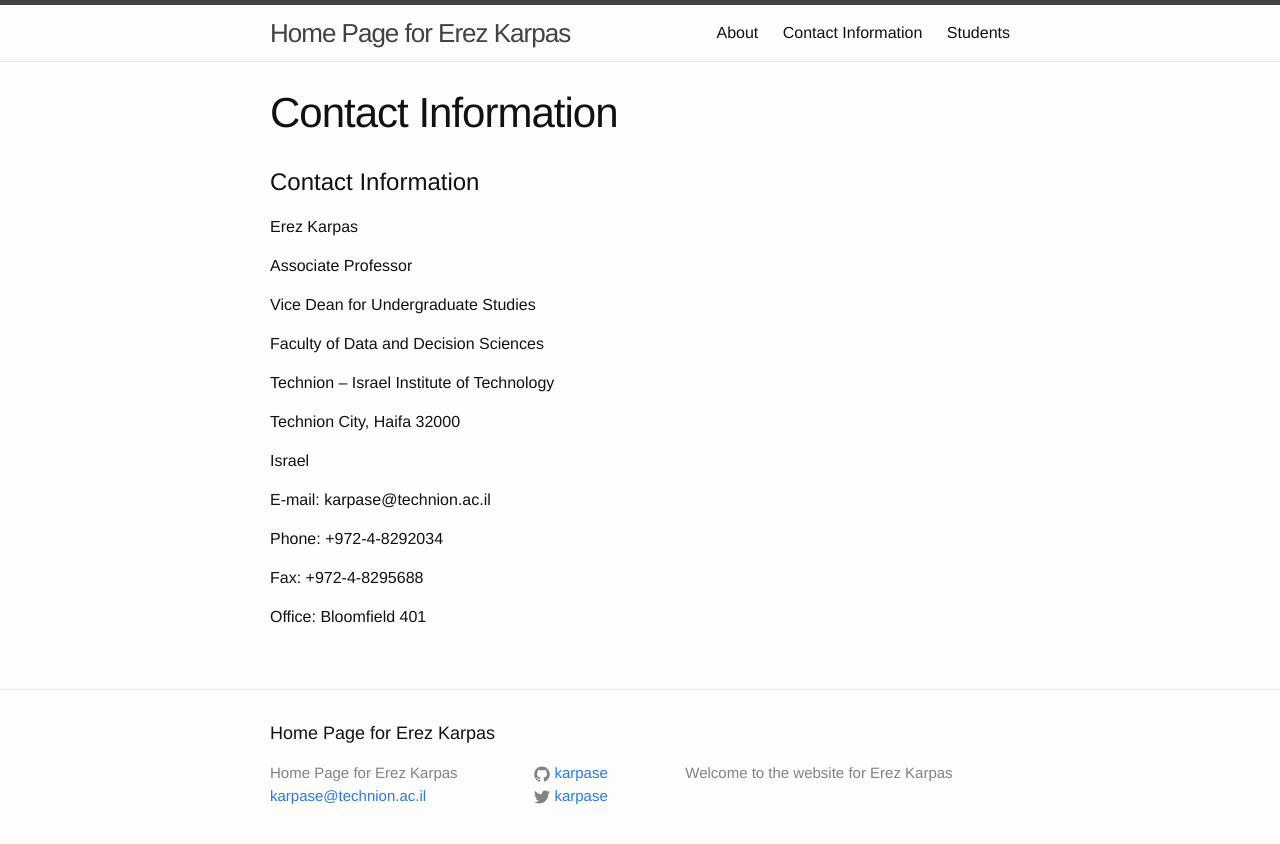
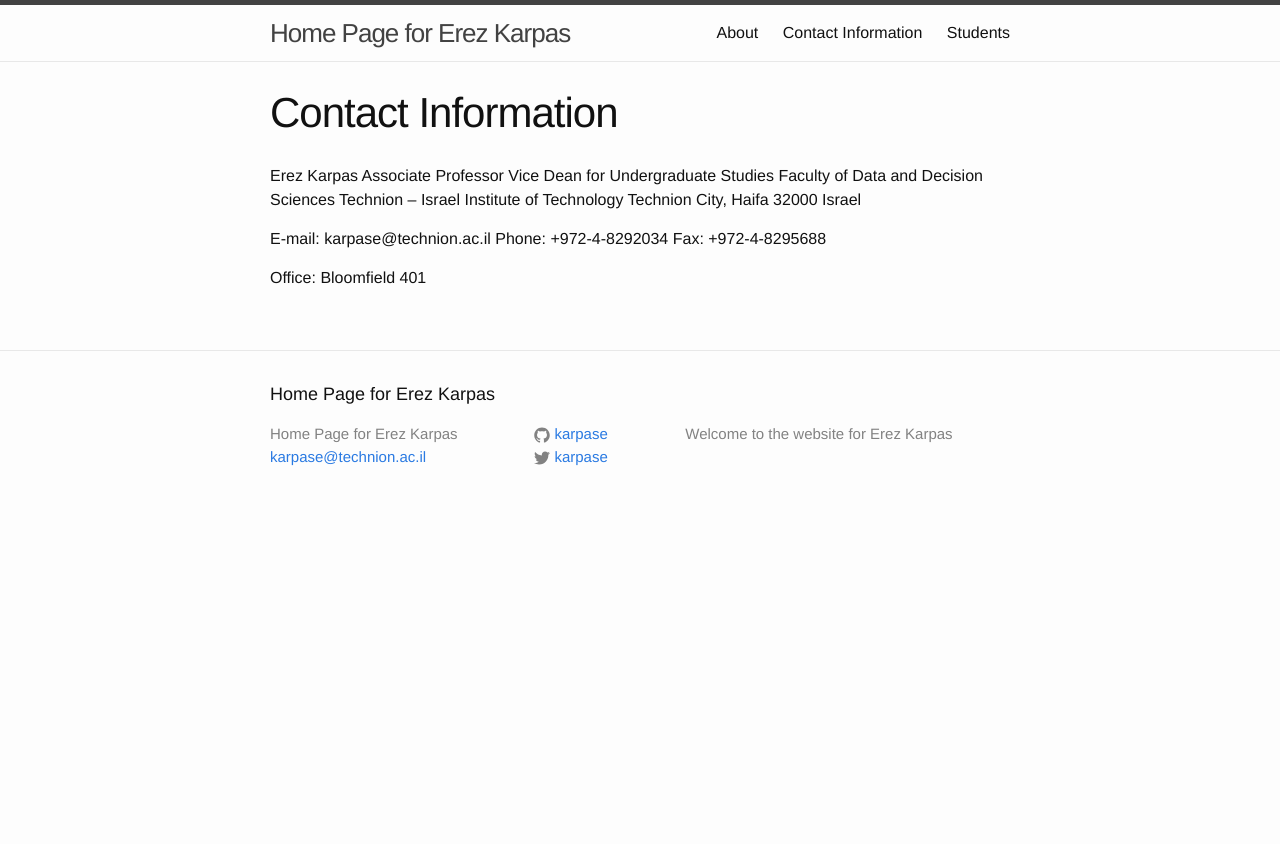
Before and after one commit to karpase/karpase.github.io, a Jekyll site: the page built from contact.md, in a window 1280 px wide. Shown: the top 844 px of the page. Built offline with Jekyll 4.4.1, drawn with Linux system fonts in a browser that asks for light colours.

Commit message:
Update contact.md

```diff
--- a/contact.md
+++ b/contact.md
@@ -4,26 +4,16 @@ title: Contact Information
 permalink: /contact/
 ---
 
-# Contact Information
-
 Erez Karpas
-
 Associate Professor
-
 Vice Dean for Undergraduate Studies
-
 Faculty of Data and Decision Sciences
-
 Technion – Israel Institute of Technology
-
 Technion City, Haifa 32000
-
 Israel
 
 E-mail: karpase@technion.ac.il
-
 Phone: +972-4-8292034
-
 Fax: +972-4-8295688
 
 Office: Bloomfield 401
```
